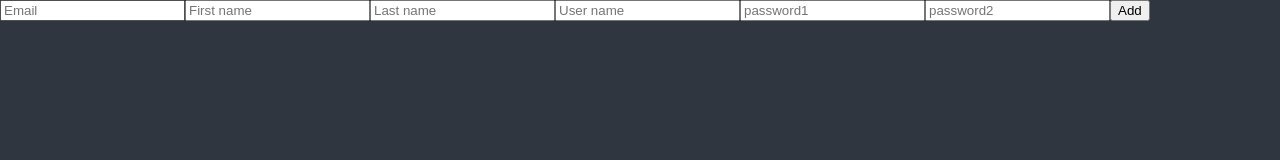
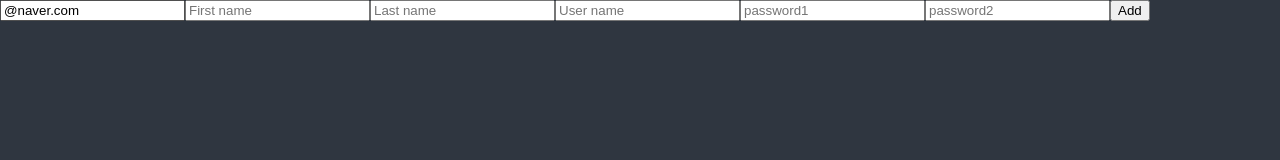
Before and after one commit to jiyong0419/react-masterclass_chapter6, a React (Create React App) app: page / in a window 1280 px wide. Shown: the top 160 px of the page. Built offline with nearby package versions, Linux system fonts and the light colour scheme.

Commit message:
#6.8
regular Express를 통한 register의 유효성검사
useForm( )으로 각 register에 기본값 설정

```diff
--- a/src/ToDoList.tsx
+++ b/src/ToDoList.tsx
@@ -1,8 +1,22 @@
 import { useState } from "react";
 import { useForm } from "react-hook-form";
 
+interface IForm {
+  Email: string;
+  First_name: string;
+  Last_name: string;
+  User_name: string;
+  password1: string;
+  password2: string;
+}
+
 function ToDoList() {
-  const { register, watch, handleSubmit, formState } = useForm();
+  const {
+    register,
+    watch,
+    handleSubmit,
+    formState: { errors },
+  } = useForm<IForm>({ defaultValues: { Email: "@naver.com" } });
   const onValid = (data: any) => {
     console.log(data);
   };
@@ -13,6 +27,10 @@ function ToDoList() {
         <input
           {...register("Email", {
             required: { value: true, message: "Email is reuqired." },
+            pattern: {
+              value: /^[A-Za-z0-9._%+-]+@naver.com$/gm,
+              message: "Only naver.com emails allowed",
+            },
           })}
           placeholder="Email"
         />
@@ -25,7 +43,7 @@ function ToDoList() {
         <input
           {...register("Last_name", {
             required: { value: true, message: "Last name is reuqired." },
-            minLength: 2,
+            minLength: { value: 4, message: "Last name minLength is 4." },
           })}
           placeholder="Last name"
         />
@@ -49,6 +67,12 @@ function ToDoList() {
         />
         <button>Add</button>
       </form>
+      <p>{errors?.Email?.message}</p>
+      <p>{errors?.First_name?.message}</p>
+      <p>{errors?.Last_name?.message}</p>
+      <p>{errors?.User_name?.message}</p>
+      <p>{errors?.password1?.message}</p>
+      <p>{errors?.password2?.message}</p>
     </div>
   );
 }
```
